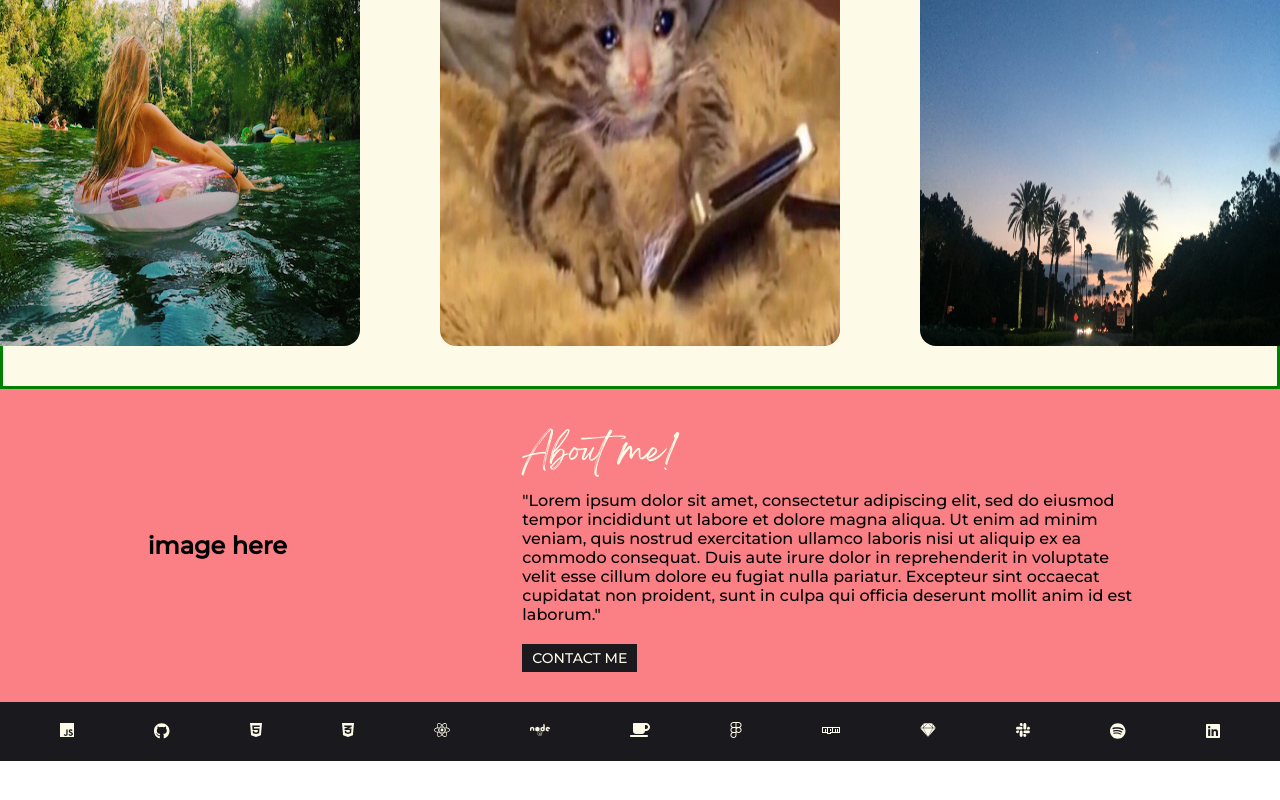
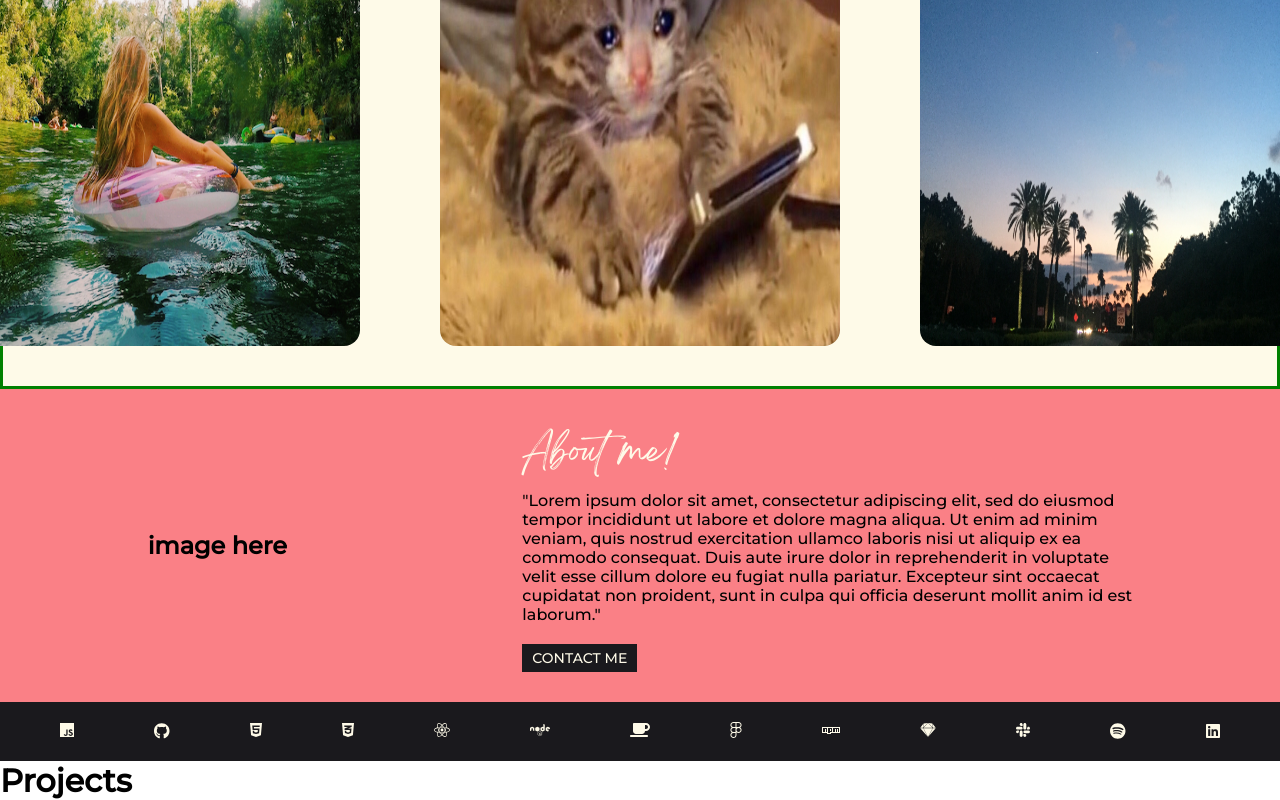
Before and after one commit to sophia4422/my-react-portfolio, a React (Create React App) app: page / in a window 1280 px wide. Shown: the part 1088-1888 px from the top of the page. Before the commit the page ends 1849 px from the top, so only its background shows below. Built offline with nearby package versions, Linux system fonts and the light colour scheme.

Commit message:
contact component

```diff
--- a/src/App.js
+++ b/src/App.js
@@ -3,6 +3,7 @@
 import Hero from "./components/Hero";
 import Projects from "./components/Projects";
 import About from "./components/About";
+import Contact from "./components/Contact";
 
 // import { Hero, Projects, Navbar } from "components";
 
@@ -13,6 +14,7 @@
       <Hero />
       <Projects />
       <About />
+      <Contact />
     </React.Fragment>
   );
 };
--- /dev/null
+++ b/src/components/Contact.js
@@ -0,0 +1,9 @@
+export const Contact = () => {
+  return (
+    <div>
+      <h1>Projects</h1>
+    </div>
+  );
+};
+
+export default Contact;
```
